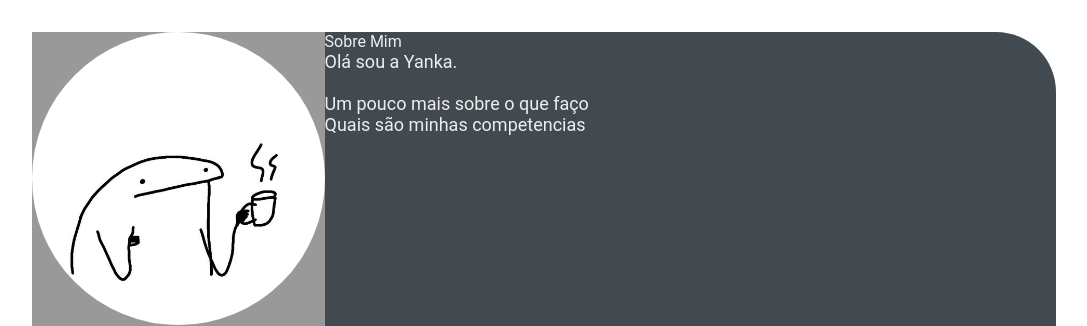
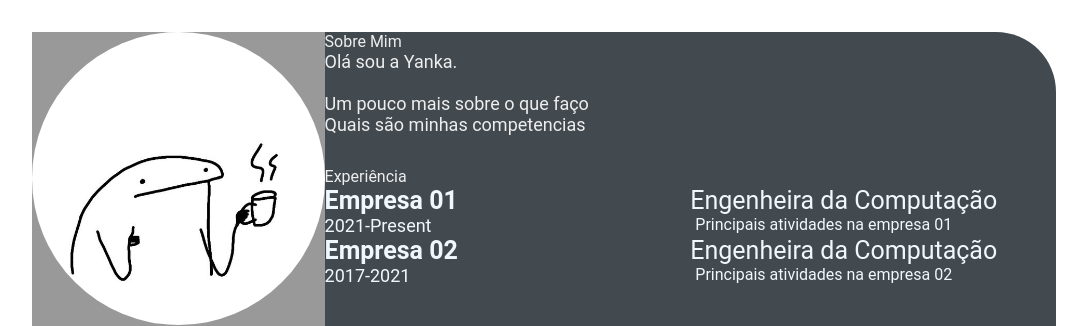
Before and after one commit to YBhub26/YBhub26.github.io, a plain HTML site: page index.html in a window 1280 px wide. Shown: the top 326 px of the page, without its empty margins (96-1183 px from the left). Drawn offline with Linux system fonts and the light colour scheme.

Commit message:
feature: updated index.html and updated style.css

```diff
--- a/index.html
+++ b/index.html
@@ -53,6 +53,32 @@
                     </p>
                 </section>
             </div>
+            <section class="experience gap">
+                <div class="right-title">Experiência</div>
+                <div class="experience-contents">
+                    <div class="exp-left">
+                        <p class="exp-company-name">Empresa 01</p>
+                        <p class="exp-time-period">2021-Present</p>
+                    </div>
+                    <div class="exp-right">
+                        <p class="exp-position">Engenheira da Computação</p>
+                        <p class="exp-desc">
+                            Principais atividades na empresa 01
+                        </p>
+                    </div>
+                    <div class="exp-left">
+                        <p class="exp-company-name">Empresa 02</p>
+                        <p class="exp-time-period">2017-2021</p>
+                    </div>
+                    <div class="exp-right">
+                        <p class="exp-position">Engenheira da Computação</p>
+                        <p class="exp-desc">
+                            Principais atividades na empresa 02
+                        </p>
+                    </div>
+                </div>
+
+            </section>
         </section>
     </main>
 </body>
--- a/style.css
+++ b/style.css
@@ -103,3 +103,38 @@
     font-size: 18px;
     color: #eeeeee;
 }
+
+.experience-contents,
+.education-contents,
+.awards-contents {
+    display: grid;
+    grid-template-columns: repeat(2, 1fr);
+    padding-bottom: 2rem;
+    color: #F1F8FD;
+}
+
+.exp-company-name,
+.education-school-name,
+.awards-company-name {
+    font-size: 25px;
+    font-weight: bold;
+}
+
+.exp-time-period,
+.educationp-time-period,
+.awards-time-period {
+    font-size: 18px;
+}
+
+.exp-position,
+.education-subject,
+.awards-name {
+    font-size: 25px;
+}
+
+.exp-desc,
+.education-desc,
+.awards-desc {
+    font-size: 16px;
+    padding-left: 5px;
+}
```
